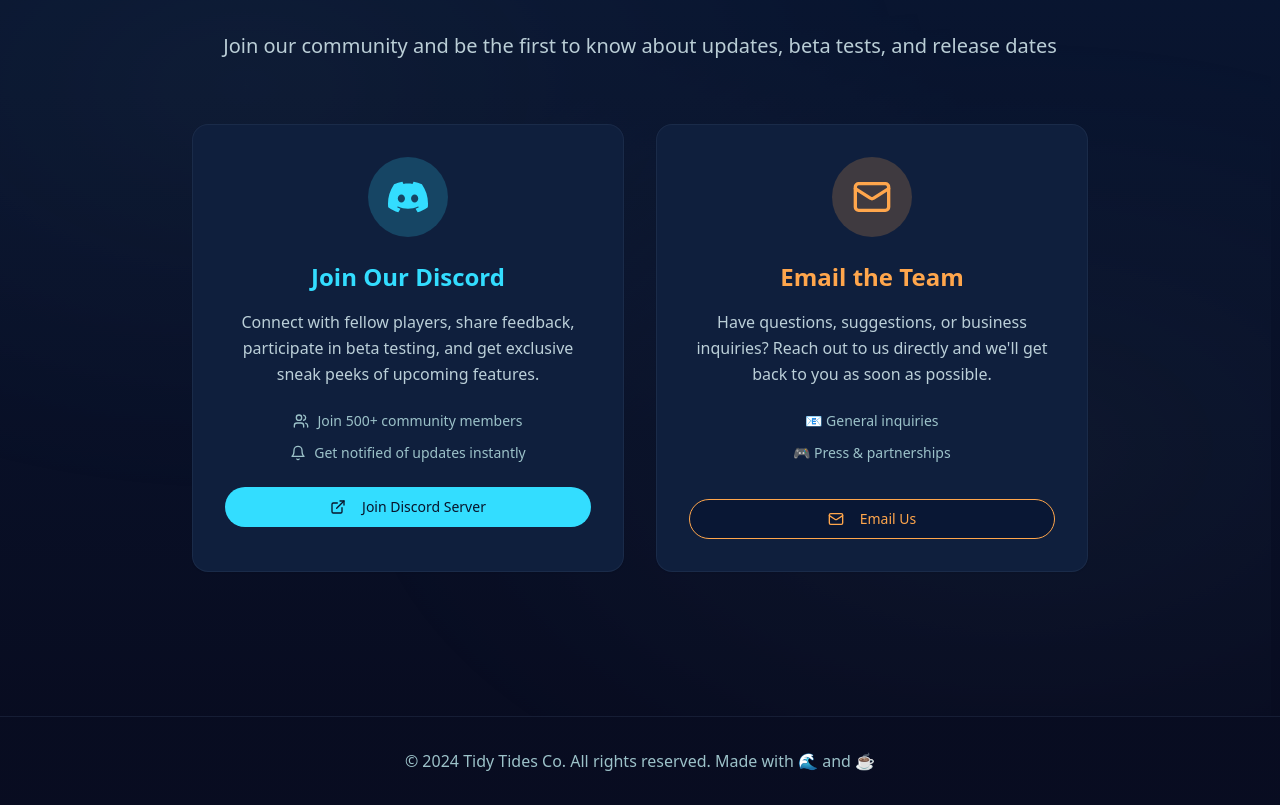
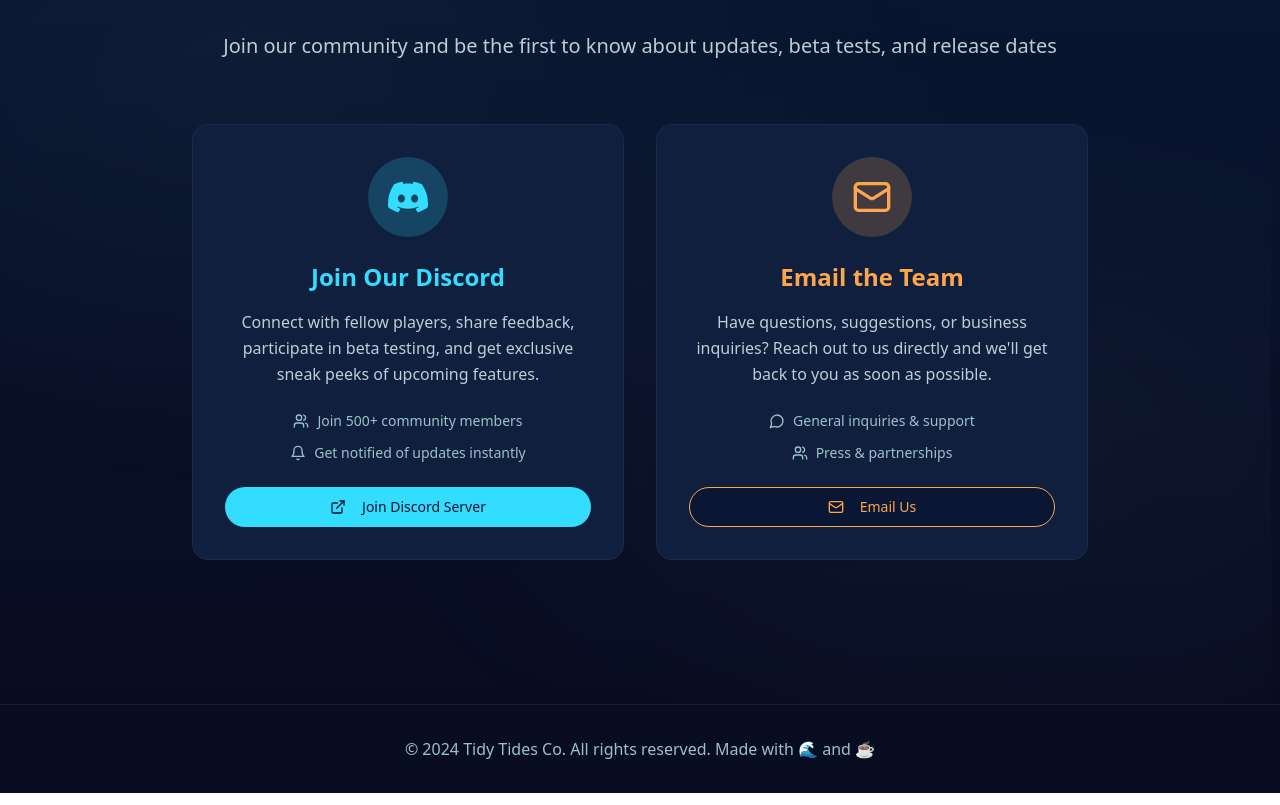
Before and after one commit to SeanPlet/TidyTidesOfficialWebsite, a React (Vite) app: page / in a window 1280 px wide. Shown: the part 4380-5185 px from the top of the page. Built offline with nearby package versions, Linux system fonts and the light colour scheme.

Commit message:
Align card buttons
Aligned the buttons at the bottom of the cards to ensure consistency and a uniform appearance.

```diff
--- a/src/components/ContactSection.tsx
+++ b/src/components/ContactSection.tsx
@@ -21,8 +21,8 @@ const ContactSection = () => {
         {/* Contact Options */}
         <div className="grid md:grid-cols-2 gap-8 max-w-4xl mx-auto mb-12">
           {/* Discord */}
-          <Card className="underwater-glass border-border/30 hover:border-primary/50 transition-all duration-300">
-            <CardContent className="p-8 text-center">
+          <Card className="underwater-glass border-border/30 hover:border-primary/50 transition-all duration-300 flex flex-col">
+            <CardContent className="p-8 text-center flex flex-col flex-1">
               <div className="w-20 h-20 bg-primary/20 rounded-full flex items-center justify-center mx-auto mb-6">
                 <svg className="h-10 w-10 text-primary" viewBox="0 0 24 24" fill="currentColor">
                   <path d="M20.317 4.3698a19.7913 19.7913 0 00-4.8851-1.5152.0741.0741 0 00-.0785.0371c-.211.3753-.4447.8648-.6083 1.2495-1.8447-.2762-3.68-.2762-5.4868 0-.1636-.3933-.4058-.8742-.6177-1.2495a.077.077 0 00-.0785-.037 19.7363 19.7363 0 00-4.8852 1.515.0699.0699 0 00-.0321.0277C.5334 9.0458-.319 13.5799.0992 18.0578a.0824.0824 0 00.0312.0561c2.0528 1.5076 4.0413 2.4228 5.9929 3.0294a.0777.0777 0 00.0842-.0276c.4616-.6304.8731-1.2952 1.226-1.9942a.076.076 0 00-.0416-.1057c-.6528-.2476-1.2743-.5495-1.8722-.8923a.077.077 0 01-.0076-.1277c.1258-.0943.2517-.1923.3718-.2914a.0743.0743 0 01.0776-.0105c3.9278 1.7933 8.18 1.7933 12.0614 0a.0739.0739 0 01.0785.0095c.1202.099.246.1981.3728.2924a.077.077 0 01-.0066.1276 12.2986 12.2986 0 01-1.873.8914.0766.0766 0 00-.0407.1067c.3604.698.7719 1.3628 1.225 1.9932a.076.076 0 00.0842.0286c1.961-.6067 3.9495-1.5219 6.0023-3.0294a.077.077 0 00.0313-.0552c.5004-5.177-.8382-9.6739-3.5485-13.6604a.061.061 0 00-.0312-.0286zM8.02 15.3312c-1.1825 0-2.1569-1.0857-2.1569-2.419 0-1.3332.9555-2.4189 2.157-2.4189 1.2108 0 2.1757 1.0952 2.1568 2.419-.0001 1.3332-.9555 2.4189-2.1569 2.4189zm7.9748 0c-1.1825 0-2.1569-1.0857-2.1569-2.419 0-1.3332.9554-2.4189 2.1569-2.4189 1.2108 0 2.1757 1.0952 2.1568 2.419 0 1.3332-.9555 2.4189-2.1568 2.4189Z" />
@@ -33,7 +33,7 @@ const ContactSection = () => {
                 Join Our Discord
               </h3>
 
-              <p className="text-foreground/80 mb-6 leading-relaxed">
+              <p className="text-foreground/80 mb-6 leading-relaxed flex-1">
                 Connect with fellow players, share feedback, participate in beta testing,
                 and get exclusive sneak peeks of upcoming features.
               </p>
@@ -49,7 +49,7 @@ const ContactSection = () => {
                 </div>
               </div>
 
-              <Button className="bg-primary hover:bg-primary/90 text-primary-foreground px-6 py-3 rounded-full w-full" onClick={() => window.open('https://discord.gg/tidytidesco', '_blank')}>
+              <Button className="bg-primary hover:bg-primary/90 text-primary-foreground px-6 py-3 rounded-full w-full mt-auto" onClick={() => window.open('https://discord.gg/tidytidesco', '_blank')}>
                 <ExternalLink className="mr-2 h-4 w-4" />
                 Join Discord Server
               </Button>
@@ -57,8 +57,8 @@ const ContactSection = () => {
           </Card>
 
           {/* Email */}
-          <Card className="underwater-glass border-border/30 hover:border-accent/50 transition-all duration-300">
-            <CardContent className="p-8 text-center">
+          <Card className="underwater-glass border-border/30 hover:border-accent/50 transition-all duration-300 flex flex-col">
+            <CardContent className="p-8 text-center flex flex-col flex-1">
               <div className="w-20 h-20 bg-accent/20 rounded-full flex items-center justify-center mx-auto mb-6">
                 <Mail className="h-10 w-10 text-accent" />
               </div>
@@ -67,24 +67,23 @@ const ContactSection = () => {
                 Email the Team
               </h3>
 
-              <p className="text-foreground/80 mb-6 leading-relaxed">
+              <p className="text-foreground/80 mb-6 leading-relaxed flex-1">
                 Have questions, suggestions, or business inquiries? Reach out to us directly
                 and we'll get back to you as soon as possible.
               </p>
 
               <div className="space-y-3 mb-6">
                 <div className="flex items-center justify-center gap-2 text-sm text-muted-foreground">
-                  <span>📧 General inquiries</span>
+                  <MessageCircle className="h-4 w-4" />
+                  <span>General inquiries & support</span>
                 </div>
                 <div className="flex items-center justify-center gap-2 text-sm text-muted-foreground">
-                  <span>🎮 Press & partnerships</span>
-                </div>
-                <div className="flex items-center justify-center gap-2 text-sm text-muted-foreground">
-
+                  <Users className="h-4 w-4" />
+                  <span>Press & partnerships</span>
                 </div>
               </div>
 
-              <Button variant="outline" className="border-accent text-accent hover:bg-accent hover:text-accent-foreground px-6 py-3 rounded-full w-full" onClick={() => window.open('mailto:team@tidytidesco.com', '_blank')}>
+              <Button variant="outline" className="border-accent text-accent hover:bg-accent hover:text-accent-foreground px-6 py-3 rounded-full w-full mt-auto" onClick={() => window.open('mailto:team@tidytidesco.com', '_blank')}>
                 <Mail className="mr-2 h-4 w-4" />
                 Email Us
               </Button>
```
